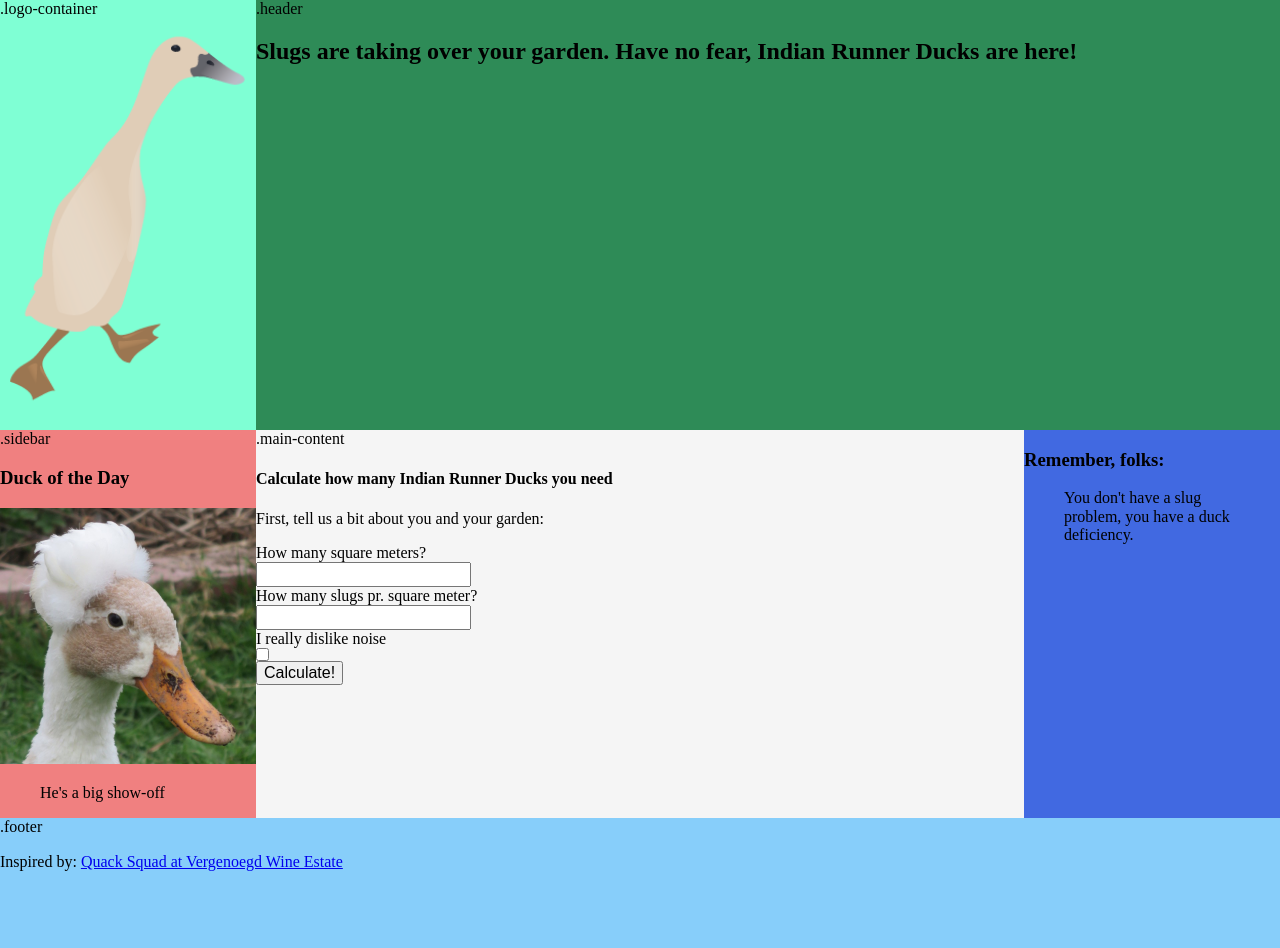
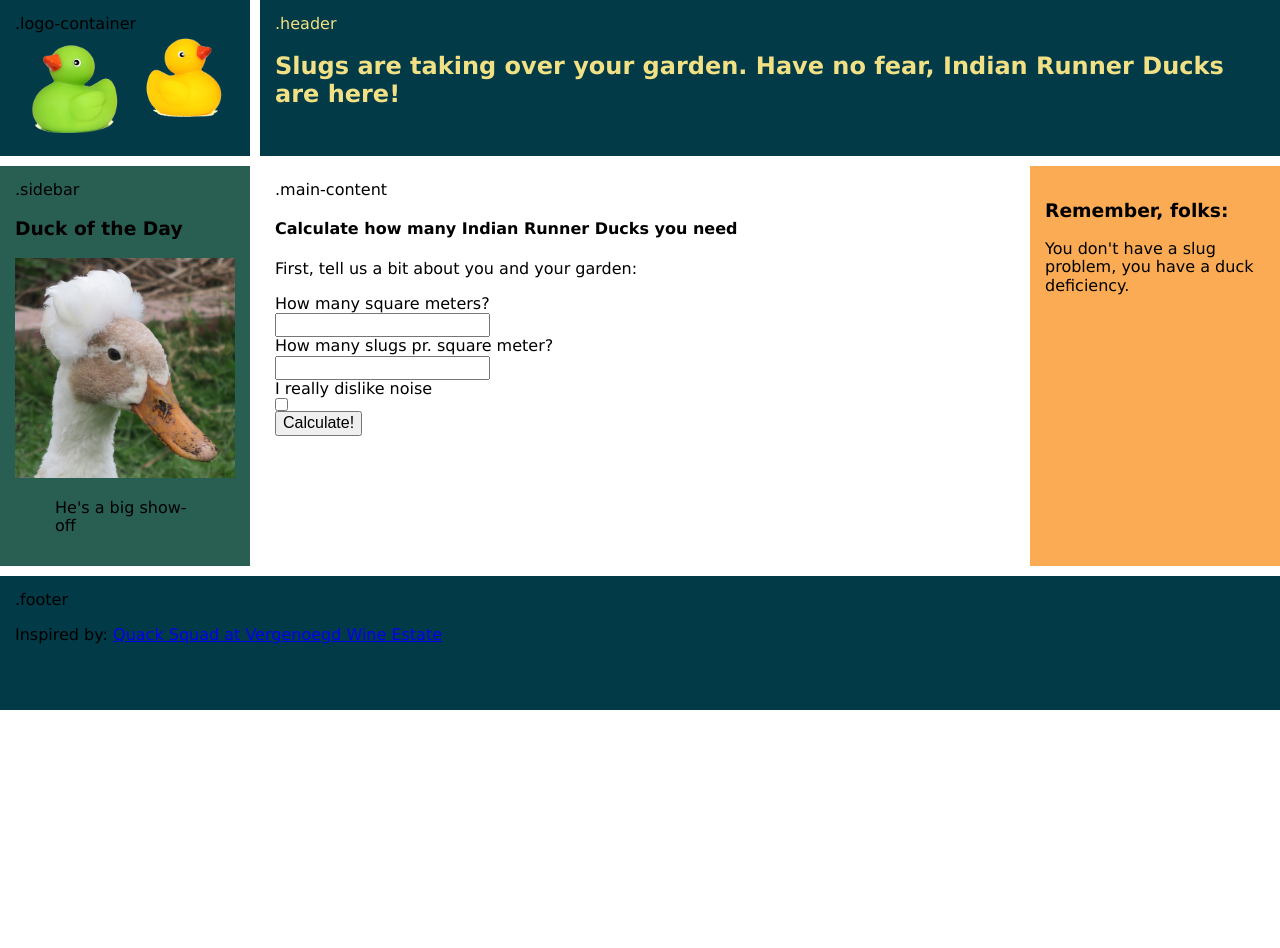
Before and after one commit to PiaLyck/runner-duck, a website: page index.html in a window 1280 px wide. After the commit the page ends 800 px from the top, so only its background shows below. Drawn offline with nearby package versions, Linux system fonts and the light colour scheme; files that its build step writes are made by us from their sources; files whose address does not match are found by name.

Commit message:
add lovely Adobe ex-Kuler colors

```diff
--- a/index.html
+++ b/index.html
@@ -1,6 +1,5 @@
 <!DOCTYPE html>
 <html lang="en">
-
 <head>
     <meta charset="UTF-8">
     <meta name="viewport" content="width=device-width, initial-scale=1.0">
@@ -14,12 +13,13 @@
     <div class="site">
         <aside class="logo-container">
             .logo-container
-            <img src="dist/images/duck1.png" alt="Rap rap">
+            <img src="dist/images/fakes.png" alt="Rap rap">
         </aside>
 
         <header class="header">
             .header
             <h2>Slugs are taking over your garden. Have no fear, Indian Runner Ducks are here!</h2>
+            <!-- <img src="dist/images/duckgroup.jpg" alt="Group of ducks"> -->
         </header>
 
         <aside class="sidebar">
--- a/src/scss/styles.scss
+++ b/src/scss/styles.scss
@@ -1,8 +1,20 @@
+/* COLORS */
+
+$blue: #023B47;
+$green: #295E52;
+$corn: #F2E085;
+$peach: #FCAB55;
+$borange: #EE7F38;
+
 /* GLOBAL */
 
 body {
-    background-color: yellow;
     color: black;
+    font-family: Geneva, Verdana, sans-serif
+}
+
+blockquote {
+    margin:0;
 }
 
 
@@ -12,39 +24,46 @@ body {
     display: grid;
     grid-template-columns: 1fr 2fr 1fr 1fr;
     grid-template-rows: auto 3fr 1fr;
+    grid-row-gap: 10px;
+    grid-column-gap: 10px;
+}
+
+.site>* {
+    padding: 15px;
 }
 
 .logo-container {
-    background-color: aquamarine;
+    background-color: $blue;
     grid-column: 1/1;
     grid-row: 1/1;
 }
 
 .header {
-    background-color: seagreen;
+    background-color:$blue;
+    color:$corn;
     grid-row: 1/2;
     grid-column: 2/5;
 }
 
 .main-content {
-    background-color: whitesmoke;
+    background-color: white;
     grid-column: 2/4;
     grid-row: 2/3;
 }
 
 .sidebar {
-    background-color: lightcoral;
+    background-color: $green;
     grid-column: 1/2;
     grid-row: 2/2;
 }
 
 .quotes {
-    background-color: royalblue;
+    background-color: $peach;
     grid-column: 4/5;
 }
 
 .footer {
-    background-color: lightskyblue;
+    background-color: $blue;
     grid-column: 1/5;
     grid-row: 3/3;
 }
@@ -52,7 +71,7 @@ body {
 
 /* FORM */
 
-form > input {
+form>input {
     display: block;
 }
 
@@ -62,3 +81,8 @@ form > input {
 img {
     width: 100%;
 }
+
+header>img {
+    width: auto;
+    height: 200px;
+}
```
